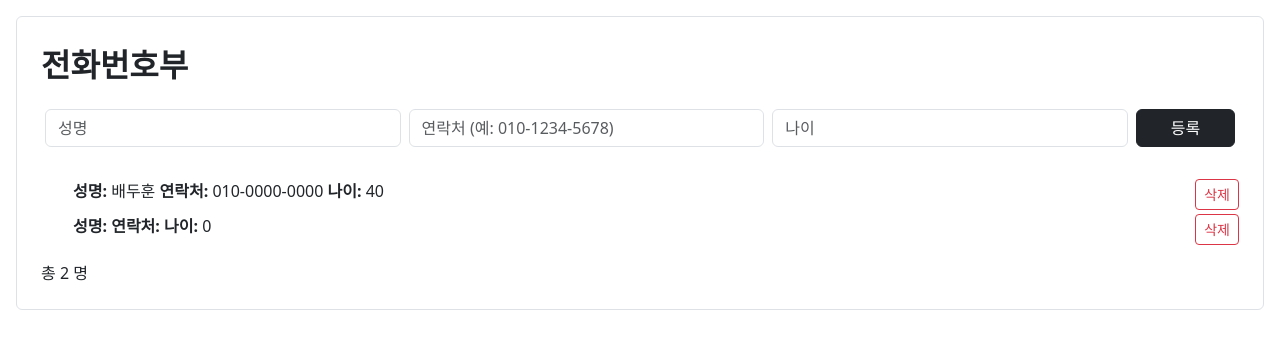
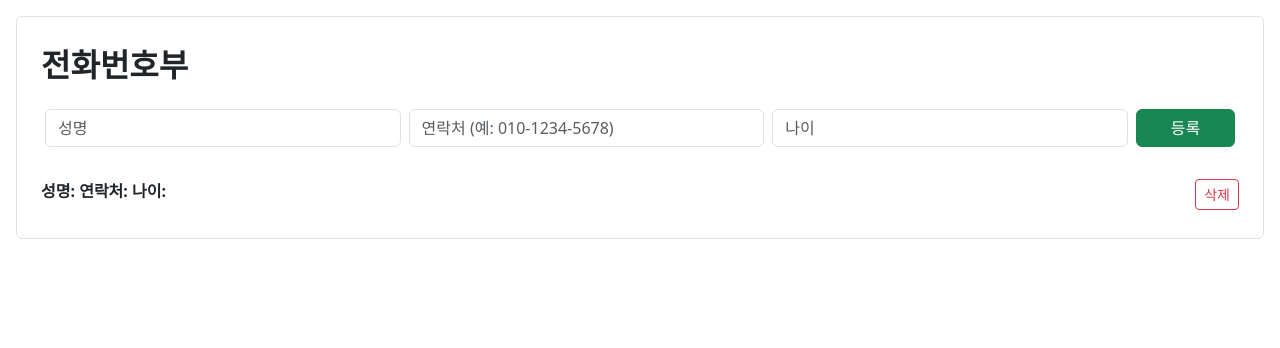
Before and after one commit to OngTK/Fullstack_Spring2, a React (Vite) app in the folder src/main/reactapp/: page / in a window 1280 px wide. Both pictures are taken after a click on the button "등록". Shown: the top 348 px of the page. Built offline with nearby package versions, Linux system fonts and the light colour scheme.

Commit message:
250918_1017 react_task4풀이

```diff
--- a/src/main/reactapp/src/example/day02_250917/Task4.jsx
+++ b/src/main/reactapp/src/example/day02_250917/Task4.jsx
@@ -1,7 +1,8 @@
-import { use, useState } from "react"
+import { useState } from "react"
 
 export default function Task4(props) {
     // js
+
     const [people, setPeople] = useState([
         { id: 1, name: "배두훈", phone: "010-0000-0000", age: "40" }
     ]);
@@ -9,6 +10,8 @@ export default function Task4(props) {
     const [name, setName] = useState("")
     const [phone, setPhone] = useState("")
     const [age, setAge] = useState(0)
+
+
 
     const createInfo = () => {
         const newId = currentId + 1;
--- /dev/null
+++ b/src/main/reactapp/src/example/day02_250917/Task4_copy.jsx
@@ -0,0 +1,74 @@
+/**
+ * 250918
+ * 전일자(250917) 과제 Task4 강사님 풀이
+ */
+
+import { useState } from "react";
+
+export default function Task4_copy(props) {
+
+    // [1] useState : 상태관리 훅
+    const [name, setName] = useState("");
+    const [phone, setPhone] = useState("");
+    const [age, setAge] = useState("");
+    const [members, setMembers] = useState([]) // 회원 정보 객체를 저장하는 리스트
+
+    // [2] 등록 버튼
+    const onAdd = () => {
+        const obj = { name, phone, age }     // 이름, 연락처, 나이 정보를 담는 객체 생성
+        members.push(obj)                   // 객체를 members 배열에 push
+        setMembers([...members])            // 객체가 push된 새로운 members를 스프레드 연산자로 복사한 후 set
+
+        setName("");
+        setPhone("");
+        setAge("");
+    } // func end
+
+    // [3] 삭제 버튼
+    const onDelete = (deletePhone) => {
+        // const newMembers = members.map((member) => { if(member.phone != deletePhone) return member ; })
+        const newMembers = members.filter((member)=>{ return member.phone != deletePhone ; });
+        setMembers([...newMembers]);
+    } // func end
+
+
+    // return ===============================================================
+    return (<>
+        <div className="border rounded m-3 p-4">
+            <div className="fs-2 fw-bold mb-1">전화번호부</div>
+            {/* input + 등록 버튼 */}
+            <div className="mb-3 row p-3">
+                <input type="text" className="form-control col" placeholder="성명"
+                    onChange={(e) => { setName(e.target.value) }} value={name} />
+                <input type="text" className="form-control col ms-2" placeholder="연락처 (예: 010-1234-5678)"
+                    onChange={(e) => { setPhone(e.target.value) }} value={phone} />
+                <input type="number" className="form-control col ms-2" placeholder="나이"
+                    onChange={(e) => { setAge(e.target.value) }} value={age} />
+                <button type="button" className="btn btn-success ms-2 col-1"
+                    onClick={onAdd}> 등록</button>
+            </div>
+
+            {/* members 리스트 출력 */}
+            <div>
+                {
+                    members.map((member) => {
+                        return (
+                            <div className="d-flex justify-content-between mb-1">
+                                <div >
+                                    <span className="fw-bold"> 성명: </span>{member.name}
+                                    <span className="fw-bold"> 연락처: </span>{member.phone}
+                                    <span className="fw-bold"> 나이: </span>{member.age}
+                                </div>
+                                <button className="btn btn-outline-danger btn-sm" onClick={() => { onDelete(member.phone) }}>
+                                    삭제
+                                </button>
+                            </div>
+                        )
+                    })
+                }
+            </div>
+
+        </div>
+    </>) // return end
+
+} // func end
--- a/src/main/reactapp/src/main.jsx
+++ b/src/main/reactapp/src/main.jsx
@@ -65,5 +65,9 @@ const create = createRoot(root);
 // import Task3 from './example/day02_250917/Task3';
 // create.render(<Task3/>)
 
-import Task4 from './example/day02_250917/Task4';
-create.render(<Task4/>)
+// import Task4 from './example/day02_250917/Task4';
+// create.render(<Task4/>)
+
+// 2025.09.18 day3 ===================================================
+import Task4_copy from './example/day02_250917/Task4_copy';
+create.render(<Task4_copy/>)
```
Also changed, not shown: 1 other file (tests, documents, lock files or other folders).
